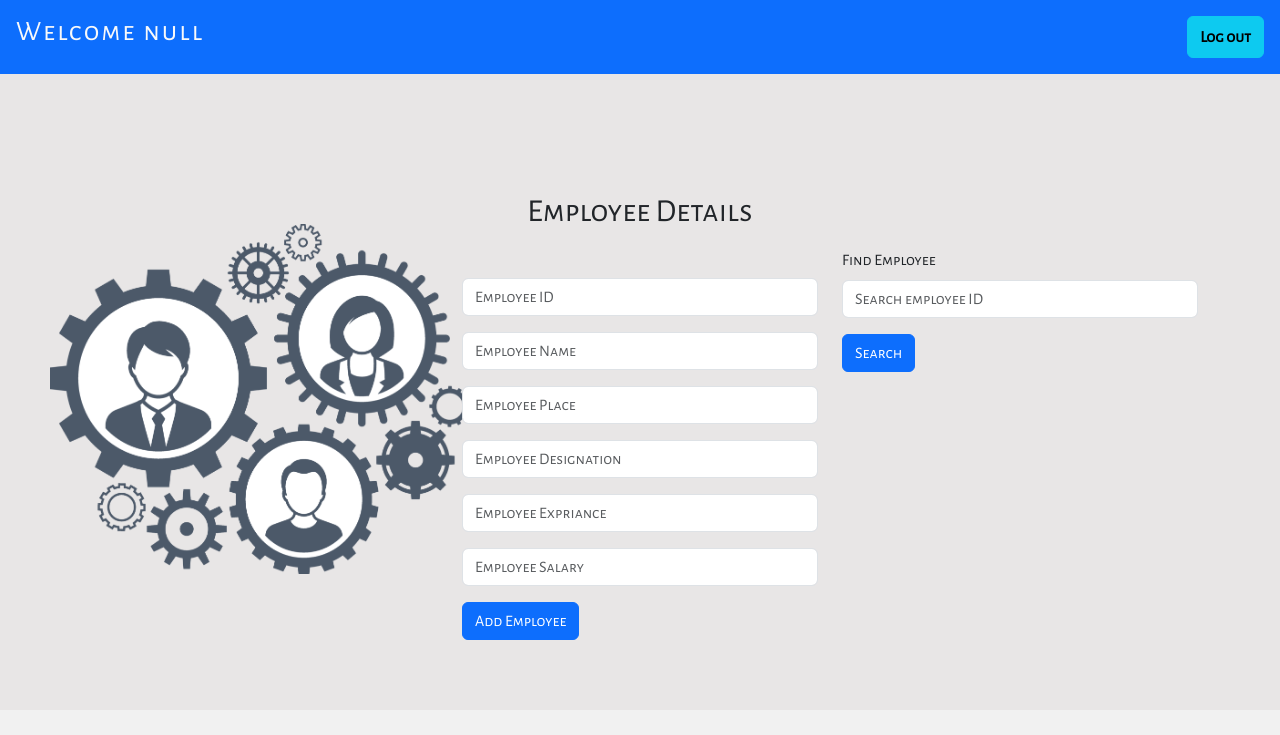
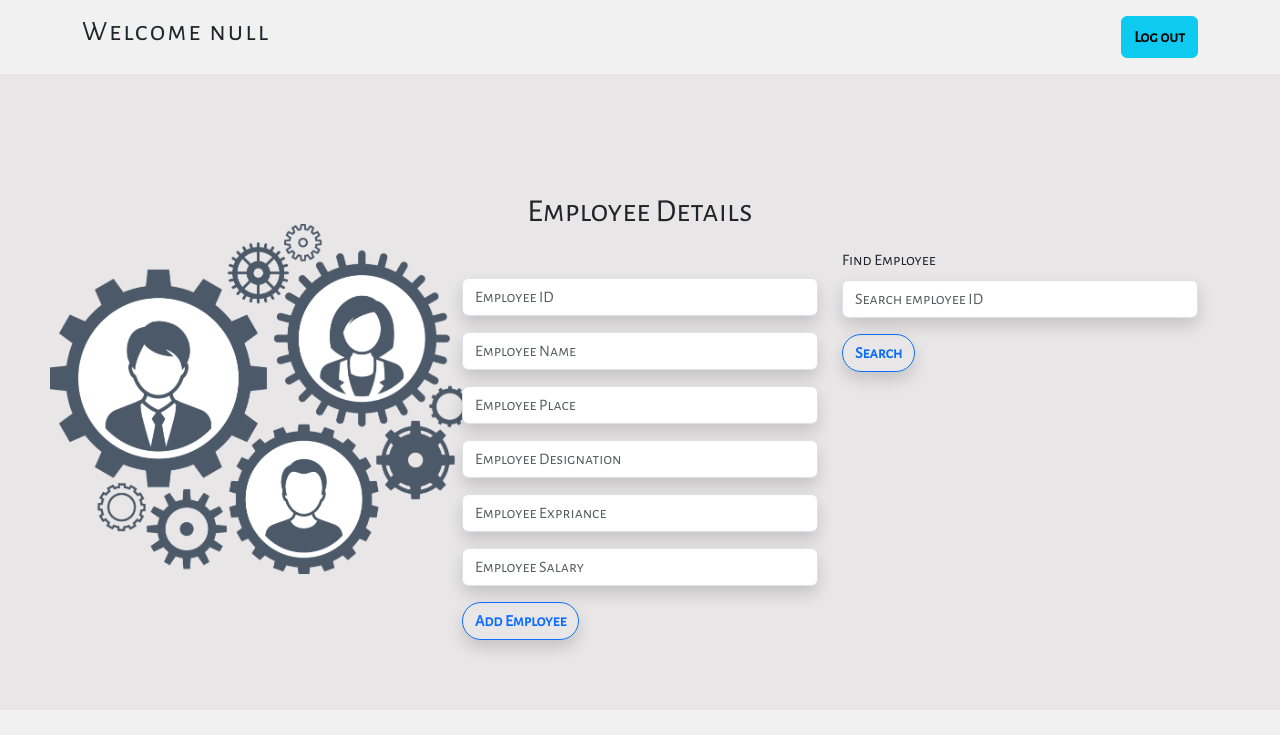
Before and after one commit to Abhishek7356/Employee-Management-system, a plain HTML site: page home/index.html in a window 1280 px wide. Shown: the top 735 px of the page. Drawn offline with nearby package versions, Linux system fonts and the light colour scheme.

Commit message:
made a small change in design

```diff
--- a/home/index.html
+++ b/home/index.html
@@ -19,9 +19,12 @@
 </head>
 
 <body>
-    <header style="font-family:'Alegreya Sans SC'" class="d-flex justify-content-between p-3 bg-primary">
-        <h3 class="text-light" id="name"></h3>
-        <button type="button" class="btn btn-info fw-bold" onclick="logout()">Log out</button>
+    <header style="font-family:'Alegreya Sans SC';background-color: #f1f1f1;"
+        class="p-3">
+        <div class="container d-flex justify-content-between ">
+            <h3 class="text-dark" id="name"></h3>
+            <button type="button" class="btn btn-info fw-bold" onclick="logout()">Log out</button>
+        </div>
     </header>
     <section class="employSec" style="font-family:'Alegreya Sans SC'">
         <div class="container">
@@ -33,24 +36,26 @@
                     <h2 class="my-5 text-center">Employee Details</h2>
                     <form>
                         <div class="mb-3">
-                            <input type="text" id="empId" class="form-control" placeholder="Employee ID">
+                            <input type="text" id="empId" class="form-control shadow" placeholder="Employee ID">
                         </div>
                         <div class="mb-3">
-                            <input type="text" id="empName" class="form-control" placeholder="Employee Name">
+                            <input type="text" id="empName" class="form-control shadow" placeholder="Employee Name">
                         </div>
                         <div class="mb-3">
-                            <input type="text" id="empPlace" class="form-control" placeholder="Employee Place">
+                            <input type="text" id="empPlace" class="form-control shadow" placeholder="Employee Place">
                         </div>
                         <div class="mb-3">
-                            <input type="text" id="empDesig" class="form-control" placeholder="Employee Designation">
+                            <input type="text" id="empDesig" class="form-control shadow"
+                                placeholder="Employee Designation">
                         </div>
                         <div class="mb-3">
-                            <input type="text" id="empExp" class="form-control" placeholder="Employee Expriance">
+                            <input type="text" id="empExp" class="form-control shadow" placeholder="Employee Expriance">
                         </div>
                         <div class="mb-3">
-                            <input type="text" id="empSalary" class="form-control" placeholder="Employee Salary">
+                            <input type="text" id="empSalary" class="form-control shadow" placeholder="Employee Salary">
                         </div>
-                        <button type="submit" onclick="addEmp()" class="btn btn-primary">Add Employee</button>
+                        <button type="submit" onclick="addEmp()" class="rounded-pill btn btn-outline-primary fw-bold shadow">Add
+                            Employee</button>
                     </form>
                 </div>
                 <div class="col-md-4">
@@ -59,13 +64,14 @@
                             <div class="empSearch">
                                 <div class="mb-3">
                                     <label for="exampleInputEmail1" class="form-label">Find Employee</label>
-                                    <input type="text" class="form-control" placeholder="Search employee ID"
+                                    <input type="text" class="form-control shadow" placeholder="Search employee ID"
                                         id="search">
                                     <small id="warning"></small>
 
                                 </div>
-                                <button onclick="displayDetails()" class="btn btn-primary">Search</button>
-                                <div class="findEmp w-100 border border-2 bg-info border-light mt-3"
+                                <button onclick="displayDetails()"
+                                    class="rounded-pill shadow btn btn-outline-primary fw-bold">Search</button>
+                                <div class="findEmp w-100 border border-2 shadow bg-info border-light mt-3"
                                     style="width: 18rem;">
                                     <img class="card-img-top w-50 d-block mx-auto my-2"
                                         src="https://cdn4.iconfinder.com/data/icons/people-avatar-1-1/128/29-512.png"
```
